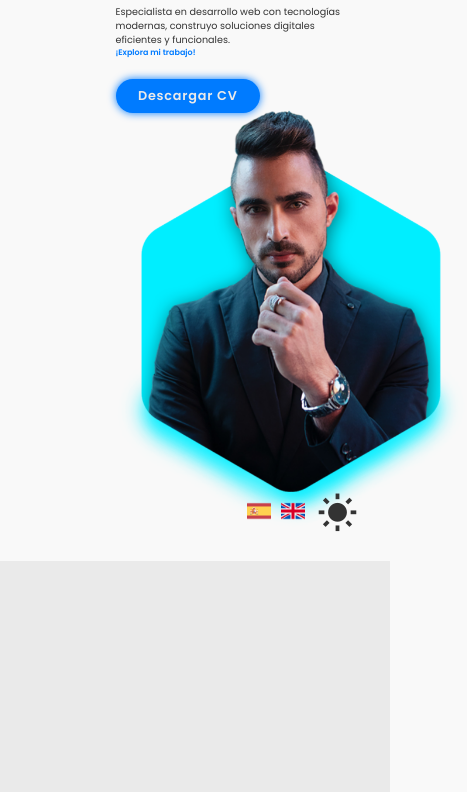
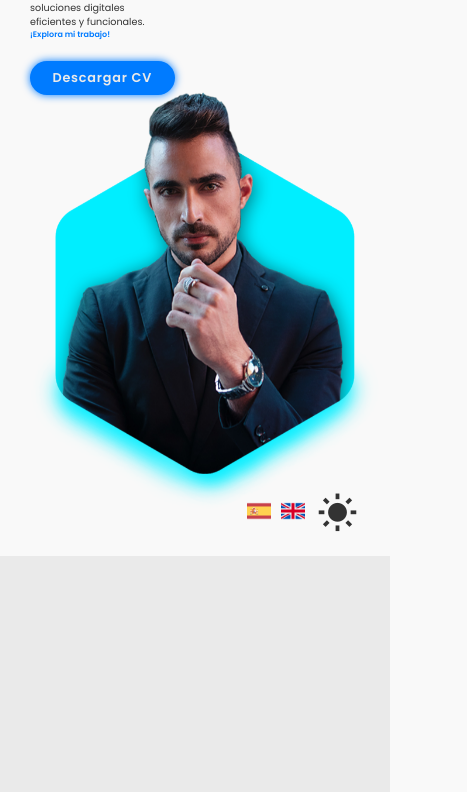
Before and after one commit to GuilleDepetris/NewPortfolio, a plain HTML site: page index.html in a window 390 px wide. Shown: the part 288-1080 px from the top of the page, 467 px wide, since content can reach past the window. Drawn offline with nearby package versions, Linux system fonts and the light colour scheme.

Commit message:
Cambios al css

```diff
--- a/css/style.css
+++ b/css/style.css
@@ -427,7 +427,6 @@ span {
     }
     .home-content .container-info{
         margin: auto;
-
     }
     .home-img {
         margin: auto;
@@ -491,7 +490,6 @@ span {
    }
    .home {
     flex-direction: column;
-    margin-left: 90px;
    }
    .home-content h3 {
     font-size: 2.6rem;
```
